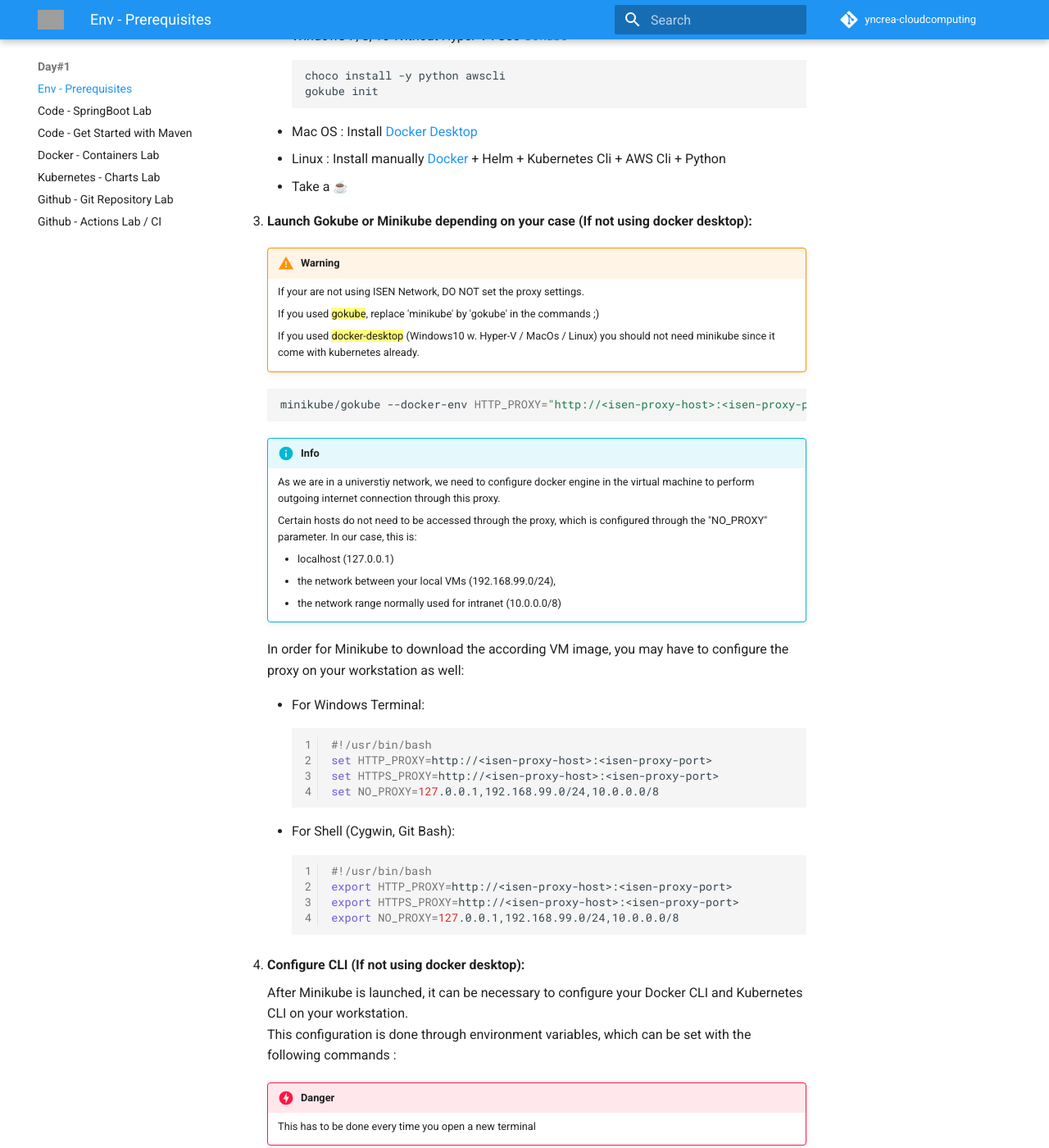
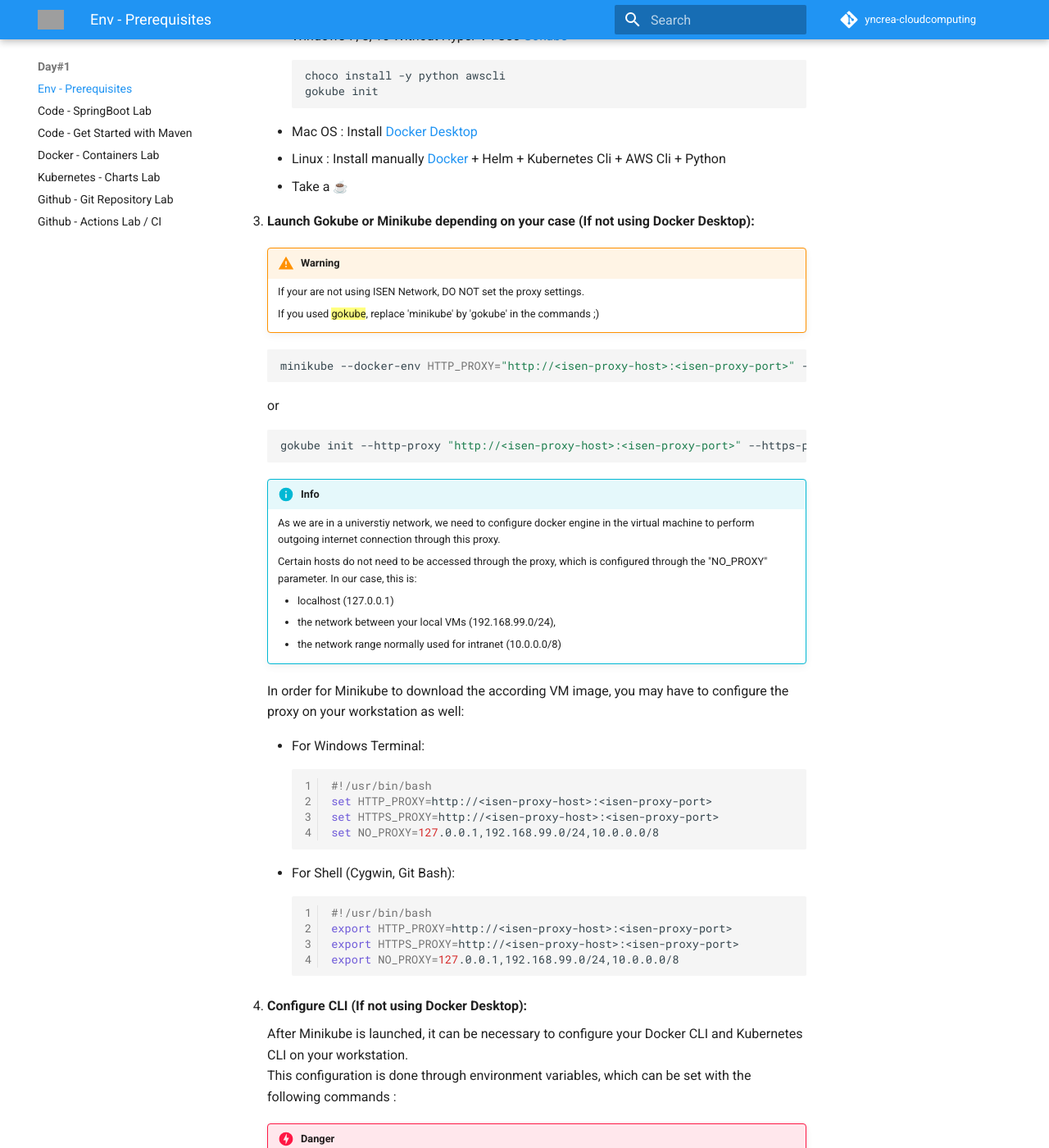
Before and after one commit to jurocknsail/yncrea-cloudcomputing, an MkDocs documentation site: the page built from docs/prerequisites.md, in a window 1280 px wide and 1400 px high, scrolled down 1628 px. Shown: the whole window at 82% size. Built offline with MkDocs 1.6.1 and Material for MkDocs 9.7.7, drawn with Linux system fonts in a browser that asks for light colours; emoji names are drawn with the system emoji font; comment, search, counter and statistics services are not loaded; grey boxes are pictures that could not be loaded.

Commit message:
updating prerequisites.md

````diff
--- a/docs/prerequisites.md
+++ b/docs/prerequisites.md
@@ -67,17 +67,21 @@
 
     - Take a :coffee:
 
-1. **Launch Gokube or Minikube depending on your case (If not using docker desktop):**
+1. **Launch Gokube or Minikube depending on your case (If not using Docker Desktop):**
 
     !!! warning
         If your are not using ISEN Network, DO NOT set the proxy settings.
 
         If you used {==gokube==}, replace 'minikube' by 'gokube' in the commands ;)
 
-        If you used {==docker-desktop==} (Windows10 w. Hyper-V / MacOs / Linux) you should not need minikube since it come with kubernetes already.
+    ```bash
+    minikube --docker-env HTTP_PROXY="http://<isen-proxy-host>:<isen-proxy-port>" --docker-env HTTPS_PROXY="http://<isen-proxy-host>:<isen-proxy-port>" --docker-env NO_PROXY="127.0.0.1,192.168.99.0/24,10.0.0.0/8" start
+    ```
+
+    or
 
     ```bash
-    minikube/gokube --docker-env HTTP_PROXY="http://<isen-proxy-host>:<isen-proxy-port>" --docker-env HTTPS_PROXY="http://<isen-proxy-host>:<isen-proxy-port>" --docker-env NO_PROXY="127.0.0.1,192.168.99.0/24,10.0.0.0/8" start
+    gokube init --http-proxy "http://<isen-proxy-host>:<isen-proxy-port>" --https-proxy "http://<isen-proxy-host>:<isen-proxy-port>" --no-proxy "127.0.0.1,192.168.99.0/24,10.0.0.0/8"
     ```
 
     !!! info
@@ -105,7 +109,7 @@
             export HTTPS_PROXY=http://<isen-proxy-host>:<isen-proxy-port>
             export NO_PROXY=127.0.0.1,192.168.99.0/24,10.0.0.0/8
 
-1. **Configure CLI (If not using docker desktop):**
+1. **Configure CLI (If not using Docker Desktop):**
 
     After Minikube is launched, it can be necessary to configure your Docker CLI and Kubernetes CLI on your workstation.
     This configuration is done through environment variables, which can be set with the following commands :
````
